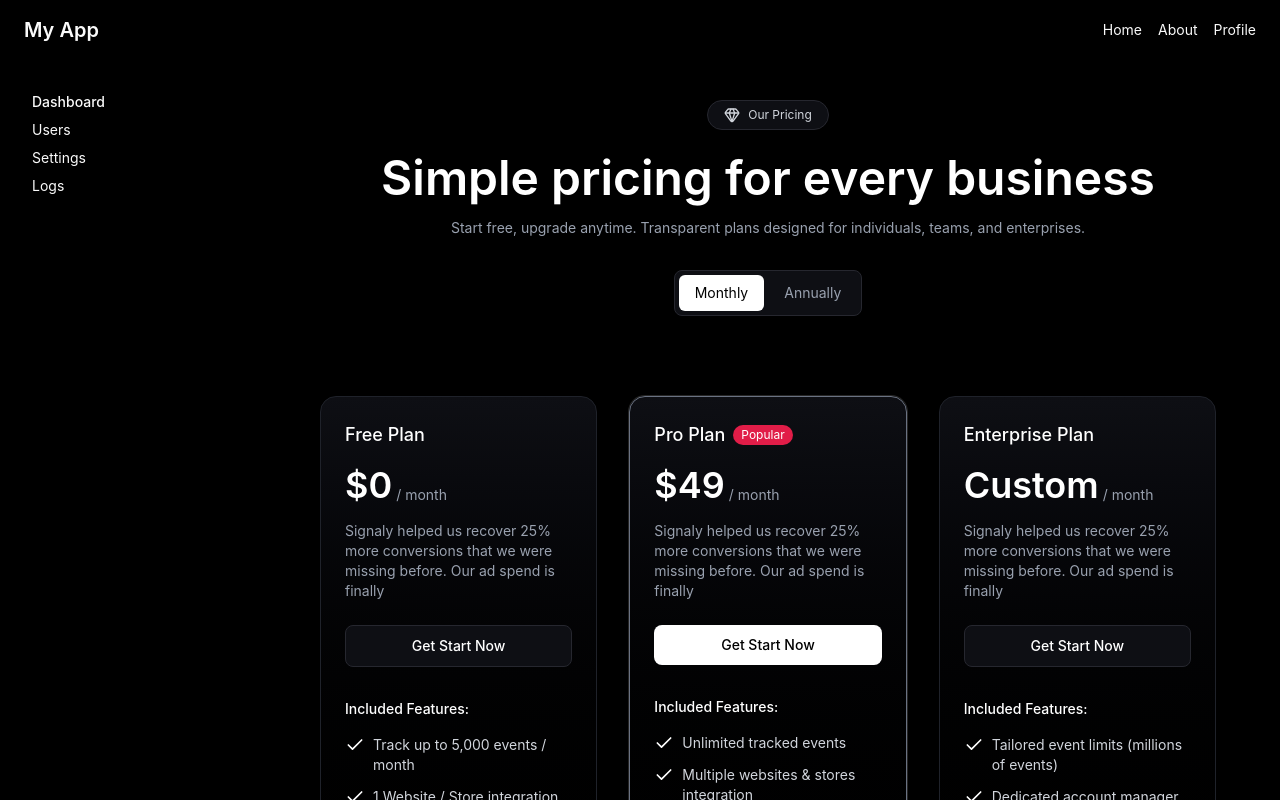
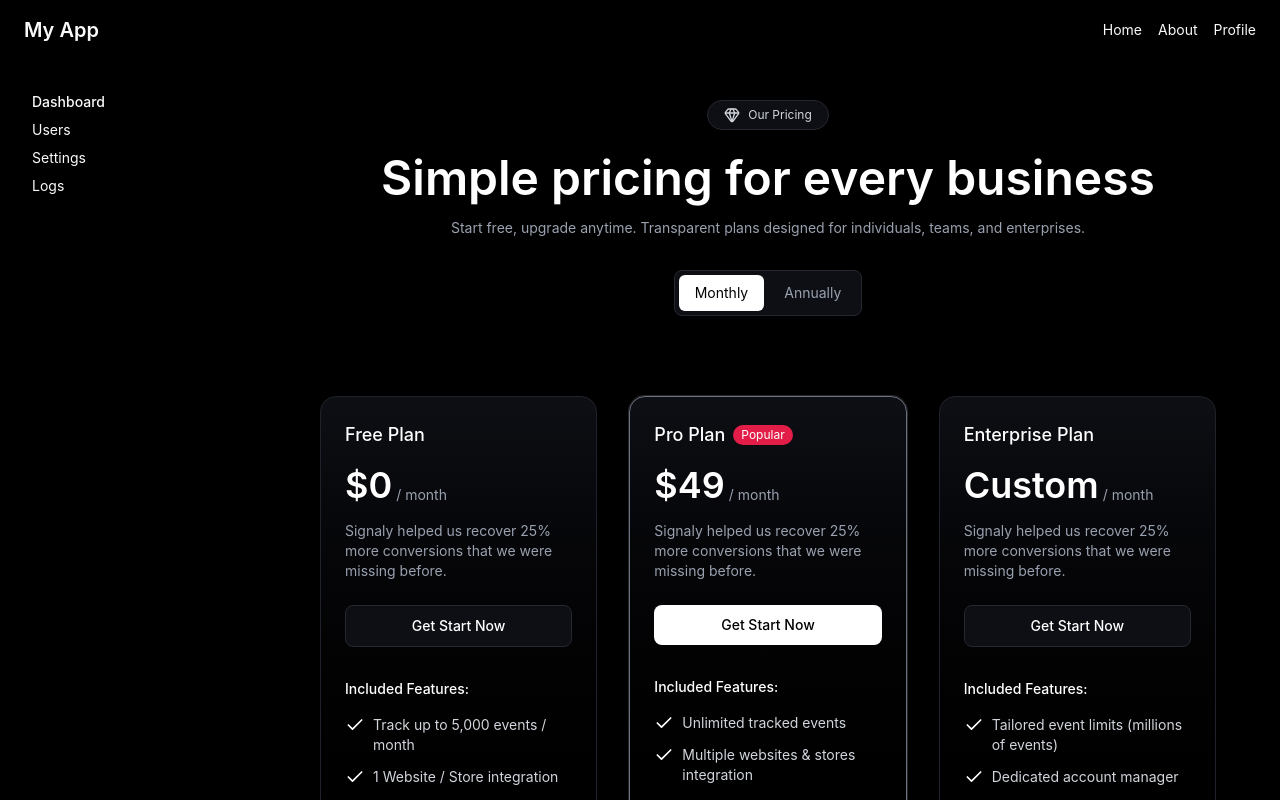
Before and after one commit to findrmeet/stape-dashboard, a React (Vite) app: page / in a window 1280 px wide. Shown: the top 800 px of the page. Built offline with nearby package versions, Linux system fonts and the light colour scheme.

Commit message:
made dynamic pricing component

```diff
--- a/src/pages/PricingPage/PricingPage.tsx
+++ b/src/pages/PricingPage/PricingPage.tsx
@@ -1,18 +1,88 @@
 import { LucideGem } from "lucide-react";
 import { useState } from "react";
 import { PricingCard } from "./PricingCard";
+
+type BillingCycle = "monthly" | "annually";
+
+type PricingPlan = {
+  title: string;
+  badge?: string;
+  highlighted?: boolean;
+  description: string;
+  features: string[];
+  pricing: {
+    monthly: {
+      price: string;
+      subtitle: string;
+    };
+    annually: {
+      price: string;
+      subtitle: string;
+    };
+  };
+};
+
+const PRICING_PLANS: PricingPlan[] = [
+  {
+    title: "Free Plan",
+    description:
+      "Signaly helped us recover 25% more conversions that we were missing before.",
+    features: [
+      "Track up to 5,000 events / month",
+      "1 Website / Store integration",
+      "Basic analytics dashboard",
+      "Community support",
+    ],
+    pricing: {
+      monthly: { price: "$0", subtitle: "/ month" },
+      annually: { price: "$0", subtitle: "/ year" },
+    },
+  },
+  {
+    title: "Pro Plan",
+    badge: "Popular",
+    highlighted: true,
+    description:
+      "Signaly helped us recover 25% more conversions that we were missing before.",
+    features: [
+      "Unlimited tracked events",
+      "Multiple websites & stores integration",
+      "Advanced reporting & funnel analysis",
+      "Priority email support",
+      "Team members (up to 5 users)",
+    ],
+    pricing: {
+      monthly: { price: "$49", subtitle: "/ month" },
+      annually: { price: "$499", subtitle: "/ year (save 15%)" },
+    },
+  },
+  {
+    title: "Enterprise Plan",
+    description:
+      "Signaly helped us recover 25% more conversions that we were missing before.",
+    features: [
+      "Tailored event limits (millions of events)",
+      "Dedicated account manager",
+      "White-label reporting for agencies",
+      "API access & advanced integrations",
+      "24/7 premium support",
+    ],
+    pricing: {
+      monthly: { price: "Custom", subtitle: "/ month" },
+      annually: { price: "Custom", subtitle: "/ year" },
+    },
+  },
+];
 
 export default function PricingPage() {
   const [billing, setBilling] = useState<"monthly" | "annually">("monthly");
 
   return (
-    <section className=" bg-black text-white px-6 ">
+    <section className="bg-black text-white px-6">
       {/* Header */}
-      <div className=" mx-auto text-center">
+      <div className="mx-auto text-center">
         <div className="inline-flex items-center gap-2 px-4 py-1.5 rounded-full border border-[#26272F] bg-[#0E0F14] text-xs text-gray-300">
-          <span>
-            <LucideGem size={16} />
-          </span>
+          <LucideGem size={16} />
           <p>Our Pricing</p>
         </div>
 
@@ -29,15 +99,16 @@ export default function PricingPage() {
         <div className="mt-8 inline-flex items-center gap-1 rounded-lg border border-[#26272F] bg-[#0E0F14] p-1">
           <button
             onClick={() => setBilling("monthly")}
-            className={`px-4 py-2 text-sm rounded-md transition cursor-pointer ${
+            className={`px-4 py-2 text-sm rounded-md transition  cursor-pointer ${
               billing === "monthly" ? "bg-white text-black" : "text-gray-400"
             }`}
           >
             Monthly
           </button>
+
           <button
             onClick={() => setBilling("annually")}
-            className={`px-4 py-2 text-sm rounded-md transition cursor-pointer ${
+            className={`px-4 py-2 text-sm rounded-md transition  cursor-pointer ${
               billing === "annually" ? "bg-white text-black" : "text-gray-400"
             }`}
           >
@@ -48,51 +119,22 @@ export default function PricingPage() {
 
       {/* Pricing Cards */}
       <div className="mt-20 max-w-7xl mx-auto grid grid-cols-1 md:grid-cols-3 gap-8">
-        {/* Free */}
-        <PricingCard
-          title="Free Plan"
-          price="$0"
-          subtitle="/ month"
-          description="Signaly helped us recover 25% more conversions that we were missing before. Our ad spend is finally"
-          features={[
-            "Track up to 5,000 events / month",
-            "1 Website / Store integration",
-            "Basic analytics dashboard",
-            "Community support",
-          ]}
-        />
+        {PRICING_PLANS.map((plan) => {
+          const currentPricing = plan.pricing[billing];
 
-        {/* Pro */}
-        <PricingCard
-          title="Pro Plan"
-          badge="Popular"
-          price="$49"
-          subtitle="/ month"
-          highlighted
-          description="Signaly helped us recover 25% more conversions that we were missing before. Our ad spend is finally"
-          features={[
-            "Unlimited tracked events",
-            "Multiple websites & stores integration",
-            "Advanced reporting & funnel analysis",
-            "Priority email support",
-            "Team members (up to 5 users)",
-          ]}
-        />
-
-        {/* Enterprise */}
-        <PricingCard
-          title="Enterprise Plan"
-          price="Custom"
-          subtitle="/ month"
-          description="Signaly helped us recover 25% more conversions that we were missing before. Our ad spend is finally"
-          features={[
-            "Tailored event limits (millions of events)",
-            "Dedicated account manager",
-            "White-label reporting for agencies",
-            "API access & advanced integrations",
-            "24/7 premium support",
-          ]}
-        />
+          return (
+            <PricingCard
+              key={plan.title}
+              title={plan.title}
+              badge={plan.badge}
+              highlighted={plan.highlighted}
+              price={currentPricing.price}
+              subtitle={currentPricing.subtitle}
+              description={plan.description}
+              features={plan.features}
+            />
+          );
+        })}
       </div>
     </section>
   );
```
